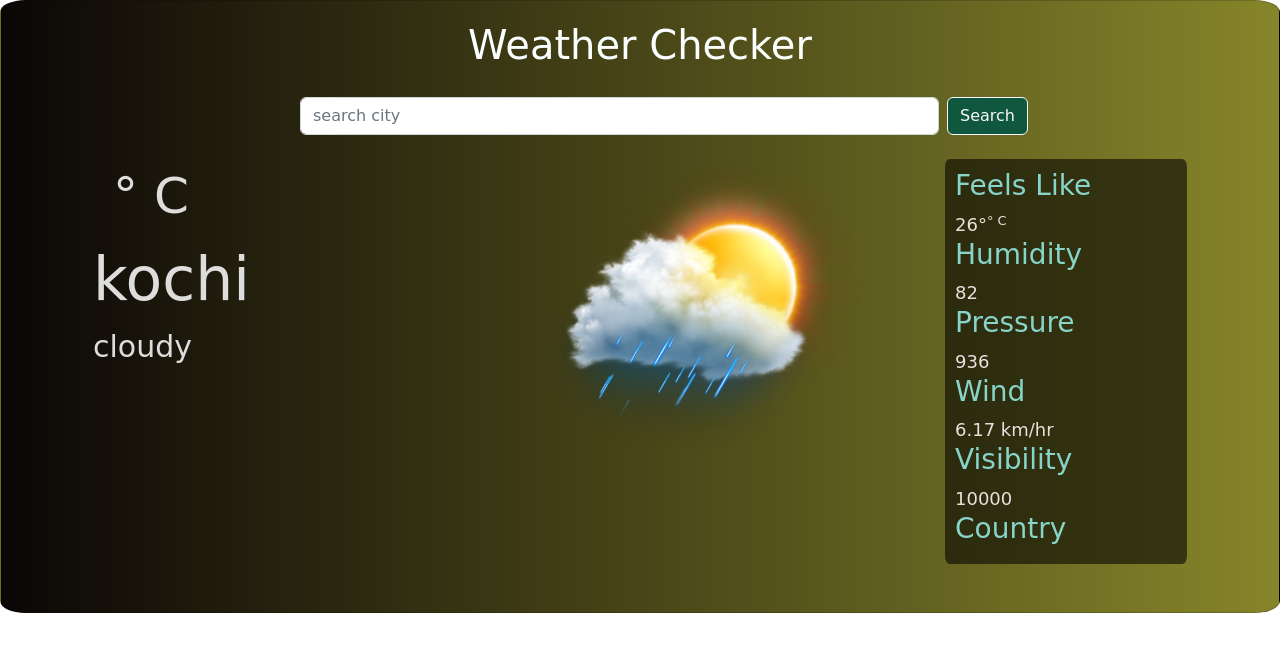
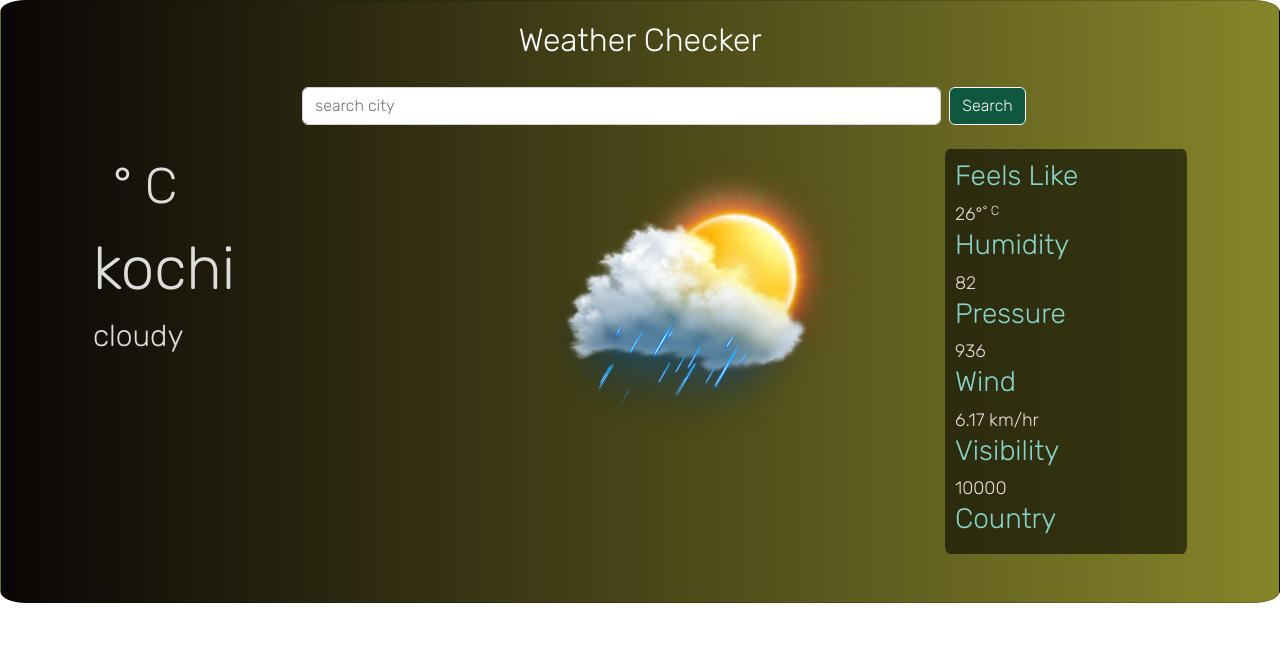
Before and after one commit to mhdjasi/weather-checker, a plain HTML site: page index.html in a window 1280 px wide. Drawn offline with nearby package versions, Linux system fonts and the light colour scheme; no server answers.

Commit message:
completed

```diff
--- a/index.html
+++ b/index.html
@@ -14,8 +14,11 @@
         integrity="sha384-pprn3073KE6tl6bjs2QrFaJGz5/SUsLqktiwsUTF55Jfv3qYSDhgCecCxMW52nD2"
         crossorigin="anonymous"></script>
 
+
     <script src="https://kit.fontawesome.com/5897127e39.js" crossorigin="anonymous"></script>
-
+<link rel="preconnect" href="https://fonts.googleapis.com">
+<link rel="preconnect" href="https://fonts.gstatic.com" crossorigin>
+<link href="https://fonts.googleapis.com/css2?family=Rubik:wght@300&display=swap" rel="stylesheet">
 
     <link rel="stylesheet" href="./style.css">
     <title>Weather Application</title>
@@ -25,11 +28,11 @@
 <center>
         <div class="card w-100 ">
 
-            <h2 style="font-family: 'Caveat', cursive; font-size: 40px" class="">Weather Checker</h2>
+            <h2  class="">Weather Checker</h2>
 
             <form class="d-flex" role="search">
-                <input style="font-family: 'Caveat', cursive;" id="input" class="form-control ms-5 me-2 w-50" type="search" placeholder="search city" aria-label="Search">
-                <button type="button" onclick="weather()"  style="font-family: 'Caveat', cursive; background-color: rgb(16, 87, 63);" id="button" class=" btn btn-outline-light" type="submit">Search</button>
+                <input id="input" class="form-control ms-5 me-2 w-50" type="search" placeholder="search city" aria-label="Search">
+                <button type="button" onclick="weather()"  style=" background-color: rgb(16, 87, 63);" id="button" class=" btn btn-outline-light" type="submit">Search</button>
             </form>
 
 <br>
--- a/style.css
+++ b/style.css
@@ -1,3 +1,6 @@
+*{
+    font-family: 'Rubik', sans-serif;
+}
 h2{
     color: rgb(250, 255, 254);
     padding: 20px;
@@ -6,8 +9,7 @@ h2{
 .card{
     background-image: linear-gradient(to right, rgb(10, 6, 6), rgb(134, 133, 42));    text-align: center;
     justify-content: center;
-
-    font-family: 'Caveat', cursive;
+    font-family: 'Rubik', sans-serif;
     border-radius: 2%;
 
 }
@@ -57,7 +59,7 @@ form{
     margin-left: 100px;
 }
 .card2{
-    font-family: 'Caveat', cursive;
+
 text-align: justify;
 margin-left: 80px;
 margin-right: 80px;
```
